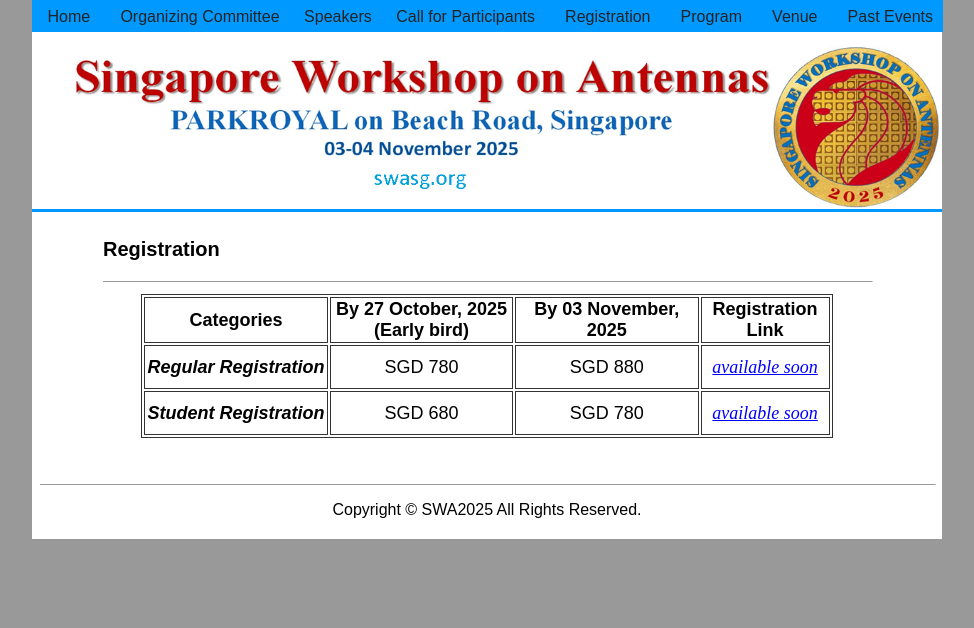
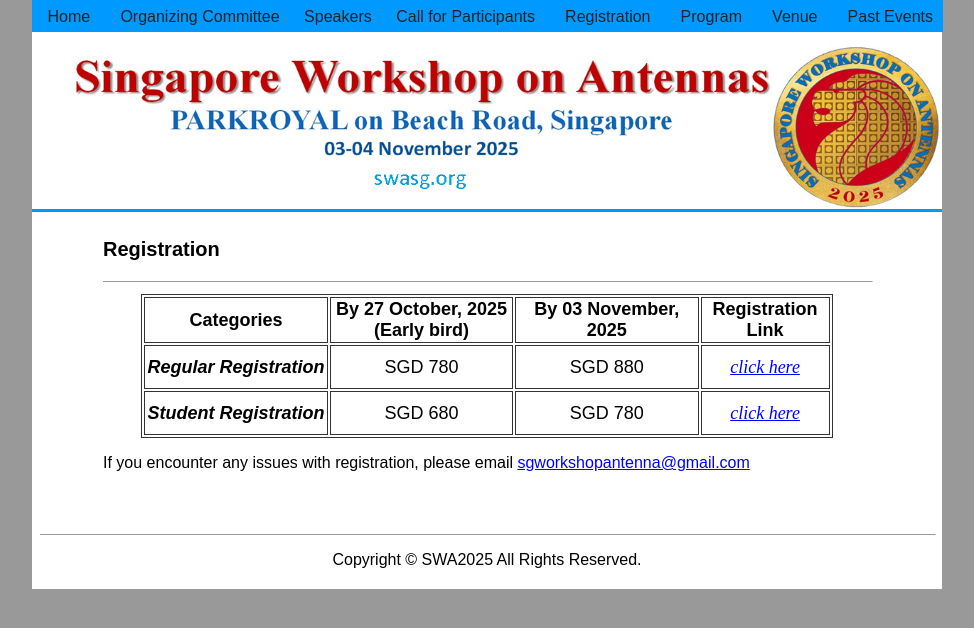
Before and after one commit to zhanghan200108-code/swa2025, a plain HTML site: page Registration.html in a window 1280 px wide. Shown: the whole page, without its empty margins (153-1127 px from the left). Drawn offline with Linux system fonts and the light colour scheme.

Commit message:
Add files via upload

```diff
--- a/Registration.html
+++ b/Registration.html
@@ -181,18 +181,19 @@ li:hover .dropdown {
                           <td width="27%" height="40" align="center"><span style="font-size: 18px; font-family: Arial, Helvetica, sans-serif; font-style: italic; font-weight: bold">Regular Registration</span></td>
                           <td width="27%" height="40" align="center"><span style="font-family: Arial, Helvetica, sans-serif; font-size: 18px">SGD 780</span></td>
                           <td width="27%" height="40" align="center"><span style="font-family: Arial, Helvetica, sans-serif; font-size: 18px">SGD 880</span></td>
-                          <td width="60%" align="center"><span style="color: #0000FF; font-size: 18px; font-style: italic"><u>available soon</u></span></td>
+                          <td width="60%" align="center"><a href="https://docs.google.com/forms/d/e/1FAIpQLSd6RjfoQFdnR4d73H8IZE71QjLfTxPbZp2VUmD-BE1eQIdKGQ/viewform" target="_blank" ><span style="color: #0000FF; font-size: 18px; font-style: italic"><u>click here</u></span></a></td>
                         </tr>
                         <tr>
                           <td width="27%" height="40" align="center"><span style="font-size: 18px; font-family: Arial, Helvetica, sans-serif; font-style: italic; font-weight: bold">Student Registration</span></td>
                           <td width="27%" height="40" align="center"><span style="font-size: 18px; font-family: Arial, Helvetica, sans-serif">SGD 680</span></td>
                           <td width="27%" height="40" align="center"><span style="font-family: Arial, Helvetica, sans-serif; font-size: 18px">SGD 780</span></td>
-                          <td width="60%" align="center"><span style="color: #0000FF; font-size: 18px; font-style: italic"><u>available soon</u></span></td>
+                          <td width="60%" align="center"><a href="https://docs.google.com/forms/d/e/1FAIpQLSd6RjfoQFdnR4d73H8IZE71QjLfTxPbZp2VUmD-BE1eQIdKGQ/viewform" target="_blank" ><span style="color: #0000FF; font-size: 18px; font-style: italic"><u>click here</u></span></a></td>
                         </tr>
 
                       </table>
                         <table width="95%" border="0">
                           <tr>
+                            <p align="left" style="font-size: 16px; font-family: Arial, Helvetica, sans-serif">If you encounter any issues with registration, please email <a href="mailto:sgworkshopantenna@gmail.com" target="_blank"><span style="text-decoration: underline; color:#0000FF">sgworkshopantenna@gmail.com</span></a>
                             <td align="center">&nbsp;</td>
                             <td align="center">&nbsp;</td>
                             <td align="center">&nbsp;</td>
```
